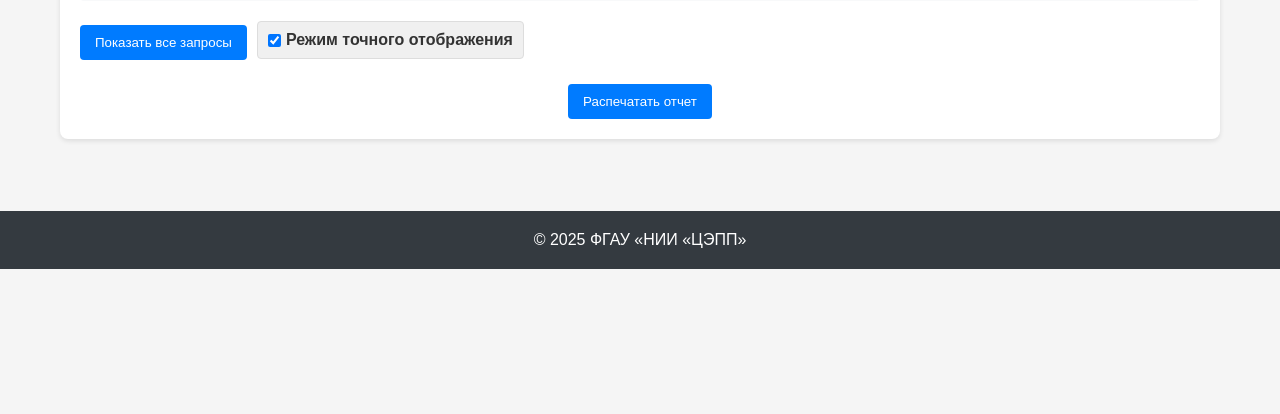
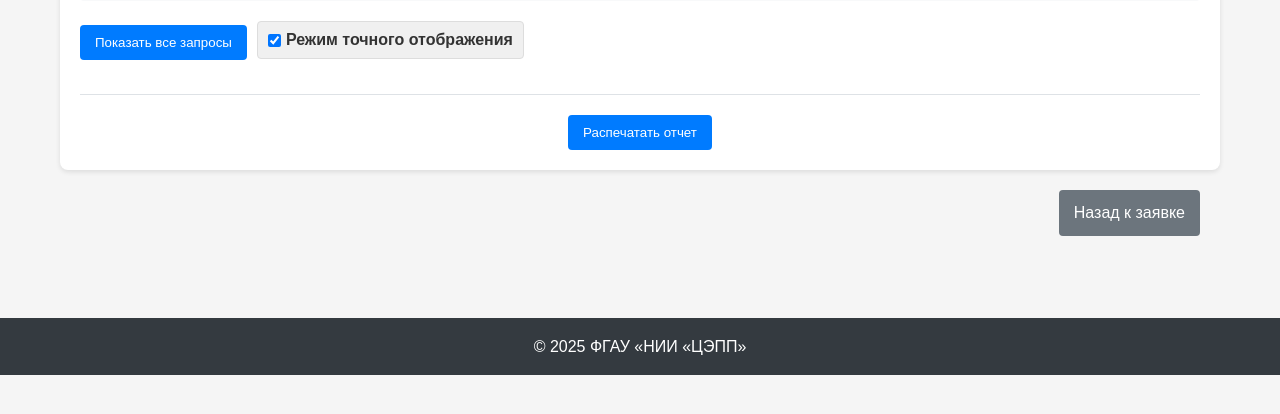
Before and after one commit to MasterVVK/neuro_expert, a Flask app: template ppee-flask/app/templates/applications/results.html in a window 1280 px wide. Shown: the part 291-705 px from the top of the page. Run offline with Flask 3, Linux system fonts and the light colour scheme; the template is opened without the code that fills it, so the values that code supplies are empty.

Commit message:
Нижние кнопки назад

```diff
--- a/ppee-flask/app/templates/applications/results.html
+++ b/ppee-flask/app/templates/applications/results.html
@@ -292,6 +292,11 @@
         </div>
     </div>
 
+    <!-- Нижняя навигация вне контейнера результатов -->
+    <div class="page-footer">
+        <a href="{{ url_for('applications.view', id=application.id) }}" class="button button-secondary">Назад к заявке</a>
+    </div>
+
     <style>
         /* Исправление горизонтальной прокрутки на всей странице */
         html, body {
@@ -557,6 +562,26 @@
         .partial-results-note strong {
             color: #664d03;
         }
+
+        /* Обновленные стили для кнопок действий */
+        .results-actions {
+            margin-top: 30px;
+            padding-top: 20px;
+            border-top: 1px solid #dee2e6;
+            text-align: center;
+        }
+
+        /* Стили для нижней навигации */
+        .page-footer {
+            margin-top: 20px;
+            margin-bottom: 30px;
+            text-align: right;
+            padding-right: 20px;
+        }
+
+        .page-footer .button {
+            margin: 0;
+        }
     </style>
 
     <script>
```
Also changed, not shown: ppee-flask/app/templates/applications/chunks.html (+17 -0 lines), ppee-flask/app/templates/checklists/view.html (+17 -0 lines).
